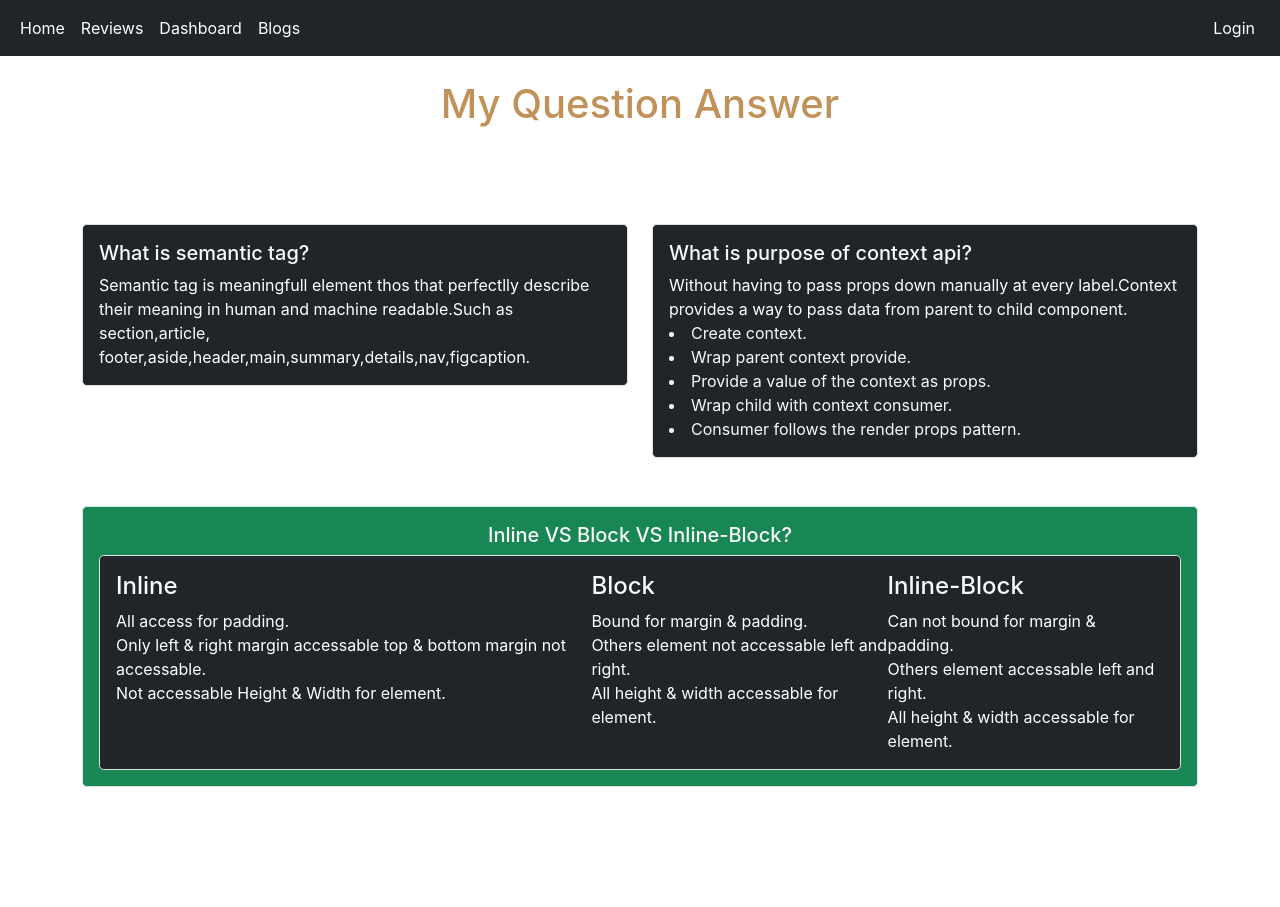
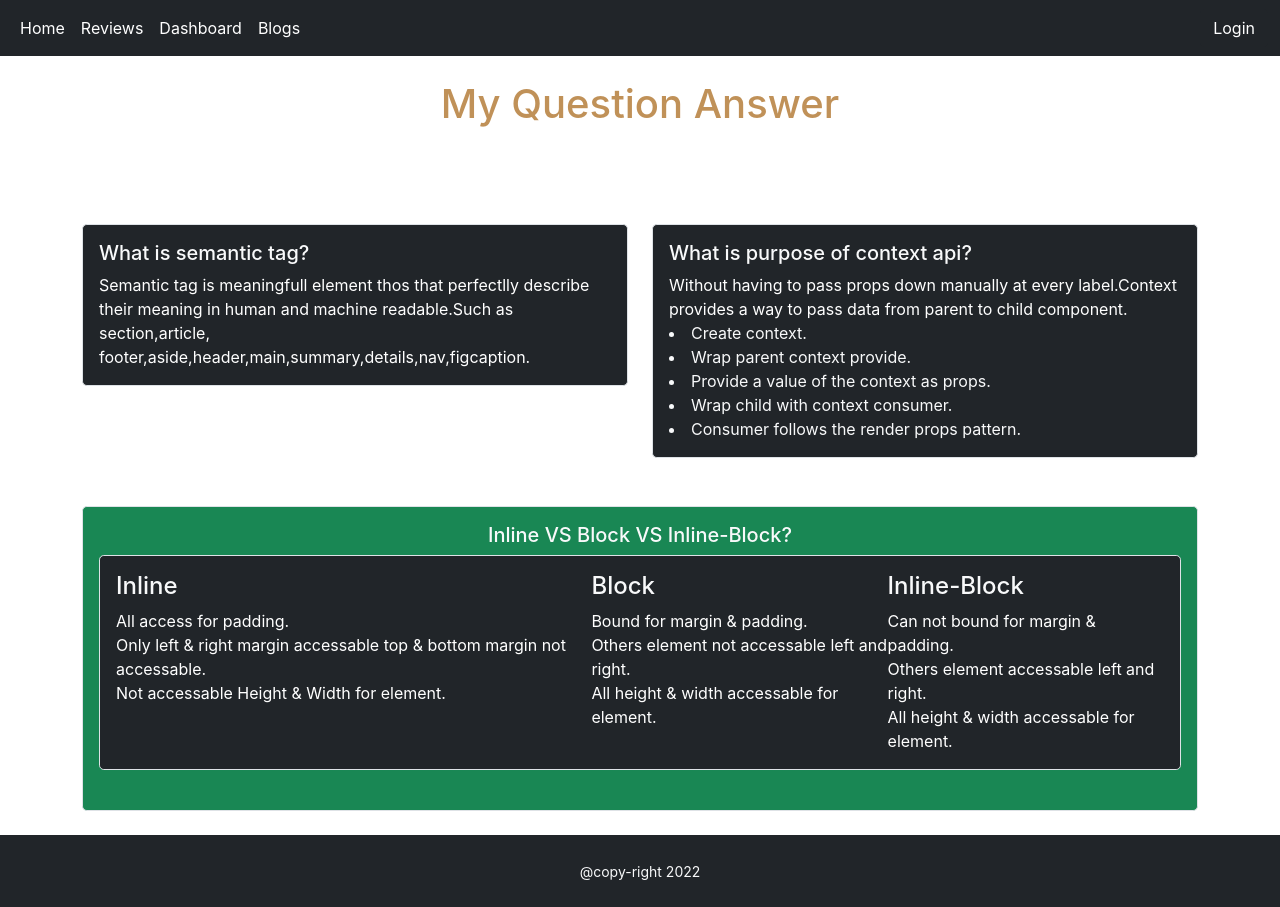
Before and after one commit to Sadnan-2019/analysis-product-assignment, a React (Create React App) app: page /blog in a window 1280 px wide. Before the commit the page ends 800 px from the top, so only its background shows below. Built offline with nearby package versions, Linux system fonts and the light colour scheme.

Commit message:
simple fotter added

```diff
--- a/public/index.html
+++ b/public/index.html
@@ -32,6 +32,7 @@
       crossorigin="anonymous"
     />
     <!--  -->
+
   </head>
   <body>
     <noscript>You need to enable JavaScript to run this app.</noscript>
--- a/src/App.js
+++ b/src/App.js
@@ -4,6 +4,7 @@ import './App.css';
 import Blog from './componenets/Blog/Blog';
 import Dashboard from './componenets/Dashboard/Dashboard';
 import Error from './componenets/Error/Error';
+import Footer from './componenets/Footer/Footer';
 import Header from './componenets/Header/Header';
 import Home from './componenets/Home/Home';
 import Review from './componenets/Review/Review';
@@ -22,6 +23,7 @@ function App() {
         <Route path='/blog' element={<Blog/>}></Route>
         <Route path='*' element={<Error></Error>}></Route>
       </Routes>
+      <Footer></Footer>
 
 
 
--- a/src/componenets/Blog/Blog.js
+++ b/src/componenets/Blog/Blog.js
@@ -38,13 +38,13 @@ const Blog = () => {
         </div>
 
         <div className="row">
-          <div class="col-md-6 col-lg-12">
-            <div class="p-3 border rounded-3 border bg-success">
+          <div class="col- col-sm-12 col-md-6 col-lg-12">
+            <div class="p-3 border rounded-3 border bg-success text-justify">
               <h5 className="text-light text-center">
                 Inline VS Block VS Inline-Block?
               </h5>
 
-              <div class="p-3 border rounded-3 border bg-dark text-light d-flex">
+              <div class="p-3 border rounded-3 border bg-dark text-light d-flex mb-4">
                 <div>
                   <h4>Inline</h4>
                   <p>All access for padding.</p>
--- /dev/null
+++ b/src/componenets/Footer/Footer.js
@@ -0,0 +1,14 @@
+import React from "react";
+
+const Footer = () => {
+  return (
+    <div>
+      <div className="bg-dark mt-4 h-100px p-4 text-center  ">
+<small className="text-light ">@copy-right 2022</small>
+
+      </div>
+    </div>
+  );
+};
+
+export default Footer;
```
